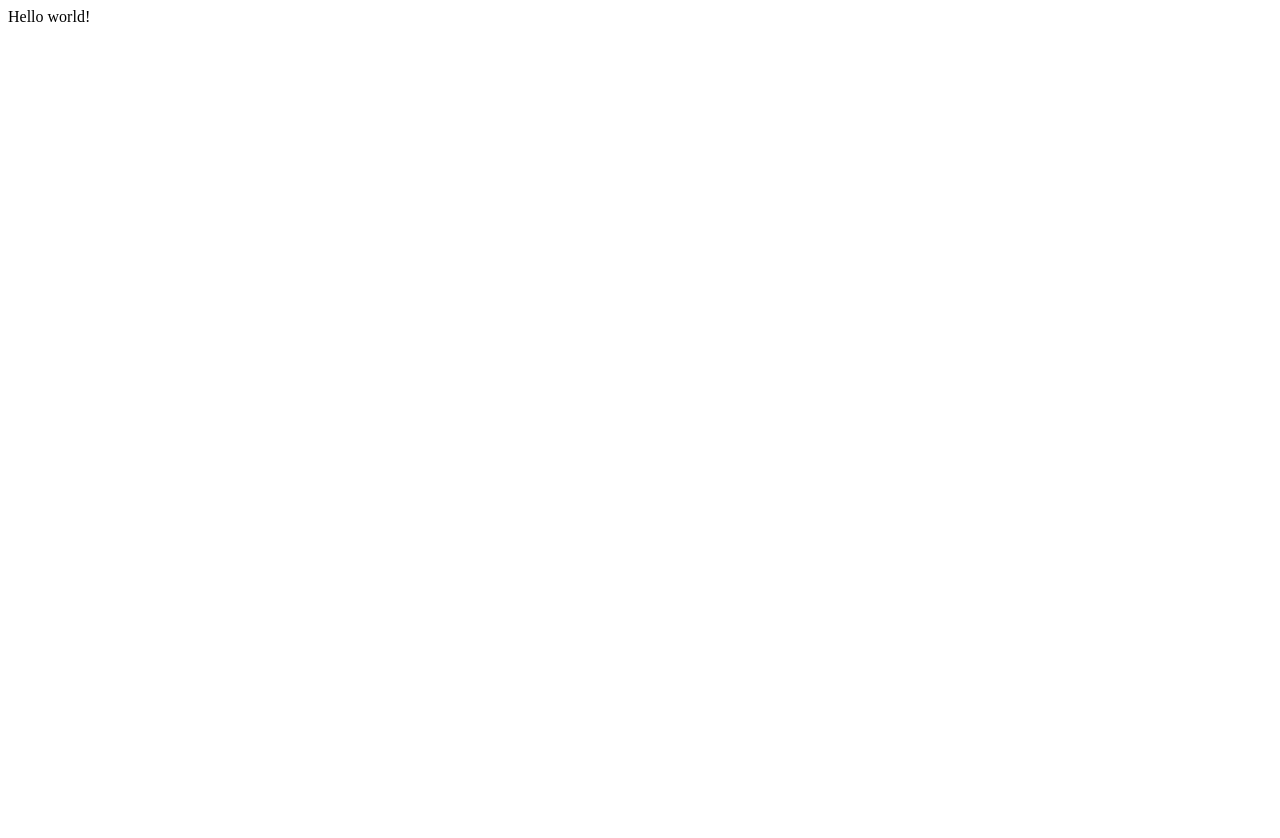
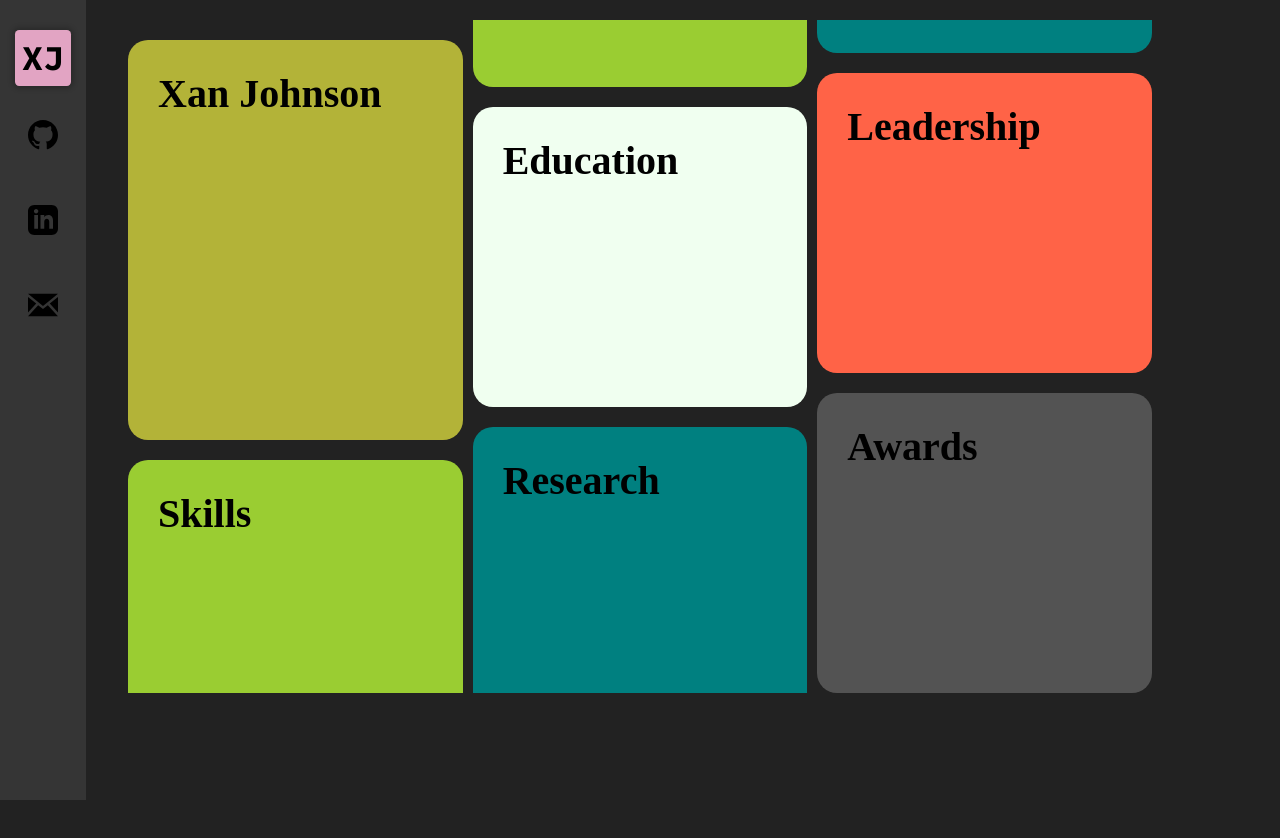
Before and after one commit to xanjohns/xanjohns.github.io, a plain HTML site: page index.html in a window 1280 px wide. Shown: the top 838 px of the page. Before the commit the page ends 800 px from the top, so only its background shows below. Drawn offline with Linux system fonts and the light colour scheme.

Commit message:
Loading screen

```diff
--- a/index.html
+++ b/index.html
@@ -1 +1,67 @@
-Hello world!
+<!DOCTYPE html>
+<html lang="en">
+
+<head>
+  <meta charset="UTF-8">
+  <meta http-equiv="X-UA-Compatible" content="IE=edge">
+  <meta name="viewport" content="width=device-width, initial-scale=1.0">
+  <title>Xan Johnson</title>
+  <link rel="stylesheet" href="styles/loading.css">
+  <link rel="preconnect" href="https://fonts.googleapis.com">
+  <link rel="preconnect" href="https://fonts.gstatic.com" crossorigin>
+  <link href="https://fonts.googleapis.com/css2?family=Source+Code+Pro:wght@700&display=swap" rel="stylesheet">
+  <script type="text/javascript">
+    function spin() {
+      document.getElementsByClassName("xjbox")[0].classList.add("spinny");
+    }
+  </script>
+</head>
+
+<body>
+  <div class="sidepanel">
+    <div class="icons-cont">
+      <svg id="github" xmlns="http://www.w3.org/2000/svg" width="30" height="30" viewBox="0 0 24 24">
+        <path
+          d="M12 0c-6.626 0-12 5.373-12 12 0 5.302 3.438 9.8 8.207 11.387.599.111.793-.261.793-.577v-2.234c-3.338.726-4.033-1.416-4.033-1.416-.546-1.387-1.333-1.756-1.333-1.756-1.089-.745.083-.729.083-.729 1.205.084 1.839 1.237 1.839 1.237 1.07 1.834 2.807 1.304 3.492.997.107-.775.418-1.305.762-1.604-2.665-.305-5.467-1.334-5.467-5.931 0-1.311.469-2.381 1.236-3.221-.124-.303-.535-1.524.117-3.176 0 0 1.008-.322 3.301 1.23.957-.266 1.983-.399 3.003-.404 1.02.005 2.047.138 3.006.404 2.291-1.552 3.297-1.23 3.297-1.23.653 1.653.242 2.874.118 3.176.77.84 1.235 1.911 1.235 3.221 0 4.609-2.807 5.624-5.479 5.921.43.372.823 1.102.823 2.222v3.293c0 .319.192.694.801.576 4.765-1.589 8.199-6.086 8.199-11.386 0-6.627-5.373-12-12-12z" />
+      </svg>
+      <svg xmlns="http://www.w3.org/2000/svg" width="30" height="30" viewBox="0 0 24 24">
+        <path
+          d="M19 0h-14c-2.761 0-5 2.239-5 5v14c0 2.761 2.239 5 5 5h14c2.762 0 5-2.239 5-5v-14c0-2.761-2.238-5-5-5zm-11 19h-3v-11h3v11zm-1.5-12.268c-.966 0-1.75-.79-1.75-1.764s.784-1.764 1.75-1.764 1.75.79 1.75 1.764-.783 1.764-1.75 1.764zm13.5 12.268h-3v-5.604c0-3.368-4-3.113-4 0v5.604h-3v-11h3v1.765c1.396-2.586 7-2.777 7 2.476v6.759z" />
+      </svg>
+      <svg xmlns="http://www.w3.org/2000/svg" width="30" height="30" viewBox="0 0 24 24">
+        <path
+          d="M12 12.713l-11.985-9.713h23.971l-11.986 9.713zm-5.425-1.822l-6.575-5.329v12.501l6.575-7.172zm10.85 0l6.575 7.172v-12.501l-6.575 5.329zm-1.557 1.261l-3.868 3.135-3.868-3.135-8.11 8.848h23.956l-8.11-8.848z" />
+      </svg>
+    </div>
+  </div>
+
+  <div class="mason-cont">
+    <div class="tile" id="about-me">
+      <h2 class="tile-title">Xan Johnson</h2>
+    </div>
+    <div class="tile" id="skills">
+      <h2 class="tile-title">Skills</h2>
+    </div>
+    <div class="tile" id="education">
+      <h2 class="tile-title">Education</h2>
+    </div>
+    <div class="tile" id="research">
+      <h2 class="tile-title">Research</h2>
+    </div>
+    <div class="tile" id="leadership">
+      <h2 class="tile-title">Leadership</h2>
+    </div>
+    <div class="tile" id="awards">
+      <h2 class="tile-title">Awards</h2>
+    </div>
+  </div>
+
+  <div class=box-cont>
+    <div class="xjbox">
+      <p id="xj">XJ</p>
+    </div>
+  </div>
+  <script type="text/javascript" scr="js/intro.js"></script>
+</body>
+
+</html>
--- /dev/null
+++ b/js/intro.js
@@ -0,0 +1,3 @@
+function spin() {
+  document.getElementByClassName("xjbox")[0].classList.add("spinny");
+}
--- /dev/null
+++ b/styles/loading.css
@@ -0,0 +1,213 @@
+* {
+  margin: 0;
+  padding: 0;
+  box-sizing: border-box;
+}
+
+html {
+  height: 100%;
+}
+
+body {
+  background-color: rgb(34, 34, 34);
+  height: 100%;
+}
+
+.box-cont {
+  display: flex;
+  flex-direction: column;
+  align-items: center;
+  justify-content: center;
+  height: 100%;
+}
+.xjbox {
+  background-color: rgb(226, 164, 195);
+  width: 400px;
+  height: 400px;
+  border-radius: 30px;
+  box-shadow: 0px 0px 40px 20px rgba(0, 0, 0, 0.2);
+  display: flex;
+  align-items: center;
+  justify-content: center;
+  /* animation-name: spin;
+  animation-duration: 0.9s;
+  animation-timing-function: ease; */
+  transform-origin: top left;
+  animation: corner 1s;
+  animation-fill-mode: forwards;
+  animation-delay: 2s;
+  z-index: 2;
+}
+
+
+.spinny {
+  animation: spin 1s !important;
+}
+
+
+#xj {
+  font-size: 250px;
+  font-family: 'Source Code Pro', monospace;
+  cursor: pointer;
+
+}
+
+#clickme {
+  margin-top: 80px;
+  color: rgb(202, 202, 202);
+  opacity: 0%;
+  font-size: 40px;
+  animation-name: text-appear;
+  animation-fill-mode: forwards;
+  animation-duration: 3s;
+  animation-delay: .7s;
+}
+
+.sidepanel {
+  height: 100%;
+  background-color: rgb(53, 53, 53);
+  width: 86px;
+  position: fixed;
+  top: 0px;
+  animation: appear 1s;
+  animation-delay: 2.5s;
+  animation-fill-mode: forwards;
+  opacity: 0%;
+  display: flex;
+  justify-content: center;
+}
+
+.mason-cont {
+  width: 80%;
+  margin: 20px auto;
+  z-index: 1;
+  /* display: flex;
+  flex-direction: row;
+  flex-wrap: wrap; */
+  column-count: 3;
+  column-gap: 10px;
+}
+
+.tile {
+  background-color: rgb(83, 83, 83);
+  opacity: 0%;
+  border-radius: 20px;
+  animation: appear 1s;
+  /* animation-delay: 2.5s;  */
+  animation-fill-mode: forwards;
+  height: 300px;
+  margin-top: 20px;
+  display: flex;
+  flex-direction: column;
+  width: 100%
+}
+
+
+.tile-title {
+  margin-left: 30px;
+  margin-top: 30px;
+  font-size: 40px;
+}
+
+hr {
+  align-self: center;
+}
+
+@media only screen and (min-width: 2000px) {
+  .tile {
+    margin: 40px;
+  }
+}
+
+#about-me {
+  background-color: rgb(179, 179, 56);
+  height: 400px;
+}
+
+#work-experience {
+  background-color: rgb(57, 57, 82);
+}
+
+#research {
+  background-color: teal;
+}
+
+#leadership {
+  background-color: tomato;
+}
+
+#education {
+  background-color: honeydew;
+}
+
+#awards {
+
+}
+
+#skills {
+  background-color:yellowgreen;
+}
+
+.icons-cont {
+  display: flex;
+  flex-direction: column;
+  margin-top: 120px;
+  height: 200px;
+  width: auto;
+  justify-content: space-between;
+}
+
+@keyframes spin {
+  0% {transform:rotate(0deg);}
+
+  100% {transform:rotate(360deg);}
+}
+
+@keyframes text-appear {
+  0% {opacity: 0%}
+  100% {opacity: 100%}
+}
+
+@keyframes shake-small {
+  0% { transform: translate(0px, 0px) rotate(0deg); }
+  10% { transform: translate(0px, 0px) rotate(0deg); }
+  19% { transform: translate(0px, 0px) rotate(0deg); }
+  20% { transform: translate(-1px, 1px) rotate(1deg); }
+  21% { transform: translate(1px, -1px) rotate(-1deg); }
+  30% { transform: translate(0px, 0px) rotate(0deg); }
+  40% { transform: translate(0px, 0px) rotate(0deg); }
+  50% { transform: translate(0px, 0px) rotate(0deg); }
+  60% { transform: translate(0px, 0px) rotate(0deg); }
+  61% { transform: translate(-1px, -2px) rotate(-2deg); }
+  62% { transform: translate(1px, 2px) rotate(2deg); }
+  70% { transform: translate(0px, 0px) rotate(0deg); }
+  80% { transform: translate(0px, 0px) rotate(0deg); }
+  90% { transform: translate(0px, 0px) rotate(0deg); }
+  91% { transform: translate(3px, 1px) rotate(-2deg); }
+  92% { transform: translate(-3px, -1px) rotate(2deg); }
+  100% { transform: translate(0px, 0px) rotate(0deg); }
+}
+
+@keyframes shake {
+  0% { transform: translate(1px, 1px) rotate(0deg); }
+  10% { transform: translate(-1px, -2px) rotate(-1deg); }
+  20% { transform: translate(-3px, 0px) rotate(1deg); }
+  30% { transform: translate(3px, 2px) rotate(0deg); }
+  40% { transform: translate(1px, -1px) rotate(1deg); }
+  50% { transform: translate(-1px, 2px) rotate(-1deg); }
+  60% { transform: translate(-3px, 1px) rotate(0deg); }
+  70% { transform: translate(3px, 1px) rotate(-1deg); }
+  80% { transform: translate(-1px, -1px) rotate(1deg); }
+  90% { transform: translate(1px, 2px) rotate(0deg); }
+  100% { transform: translate(1px, -2px) rotate(-1deg); }
+}
+
+@keyframes corner {
+  0% {position: fixed; top: 50%; left: 50%; transform: translate(-50%, -50%);}
+  100% {position: fixed; top: 30px; left: 15px; transform: scale(0.14);}
+}
+
+@keyframes appear {
+  from {opacity: 0%}
+  to {opacity: 100%}
+}
```
